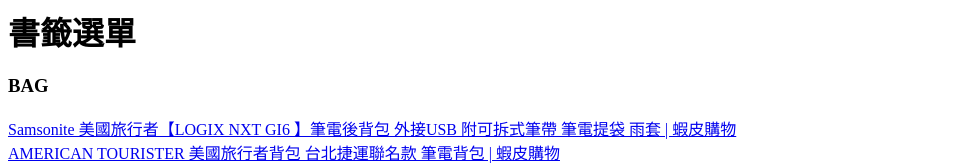
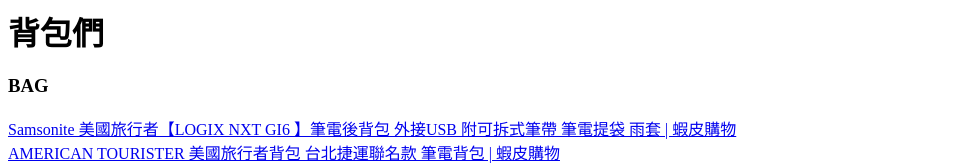
Before and after one commit to johnson880319/johnson880319.github.io, a plain HTML site: page index.html in a window 1280 px wide. Shown: the top 165 px of the page, without its empty margins (0-974 px from the left). Drawn offline with Linux system fonts and the light colour scheme.

Commit message:
bookmark bags

```diff
--- a/index.html
+++ b/index.html
@@ -4,7 +4,7 @@
      DO NOT EDIT! -->
 <META HTTP-EQUIV="Content-Type" CONTENT="text/html; charset=UTF-8">
 <TITLE>Bookmarks</TITLE>
-<H1>書籤選單</H1>
+<H1>背包們</H1>
 
 <DL><p>
         <DT><H3 ADD_DATE="1600874053" LAST_MODIFIED="1601731791">BAG</H3>
```
